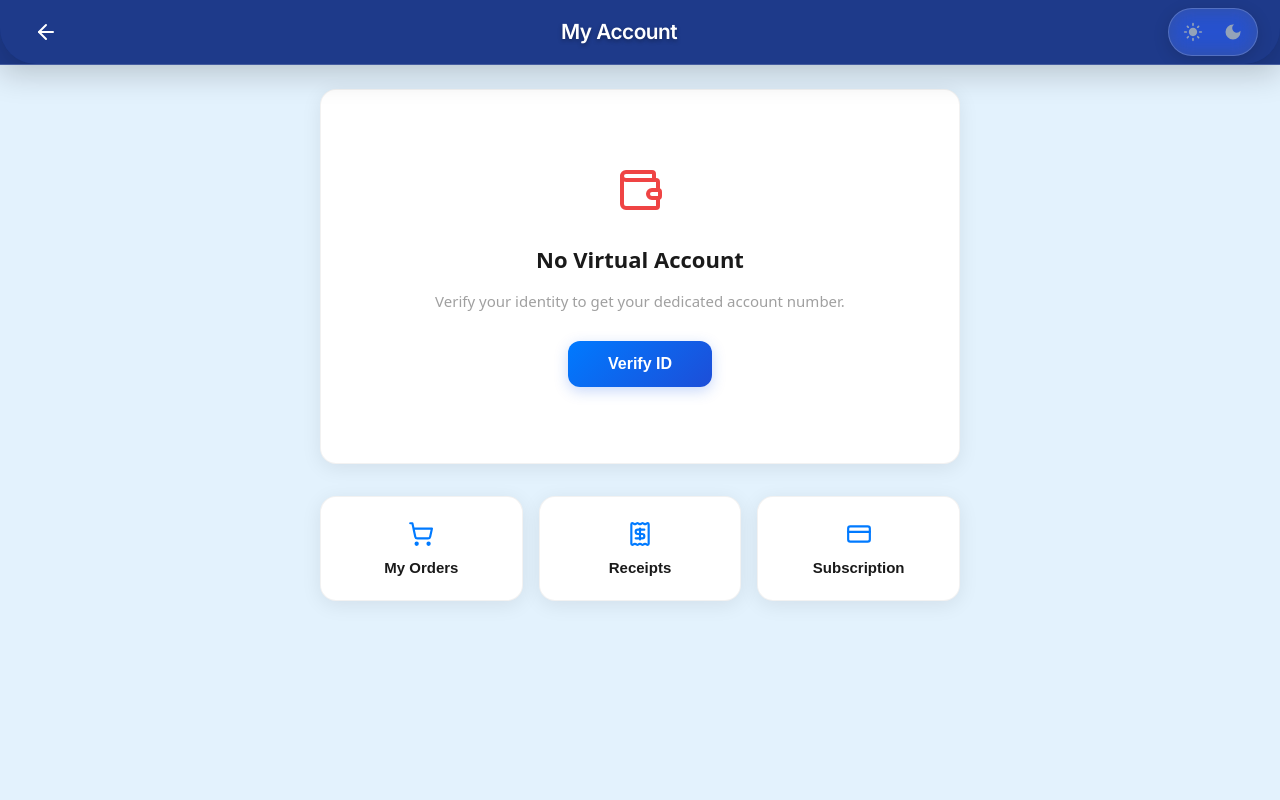
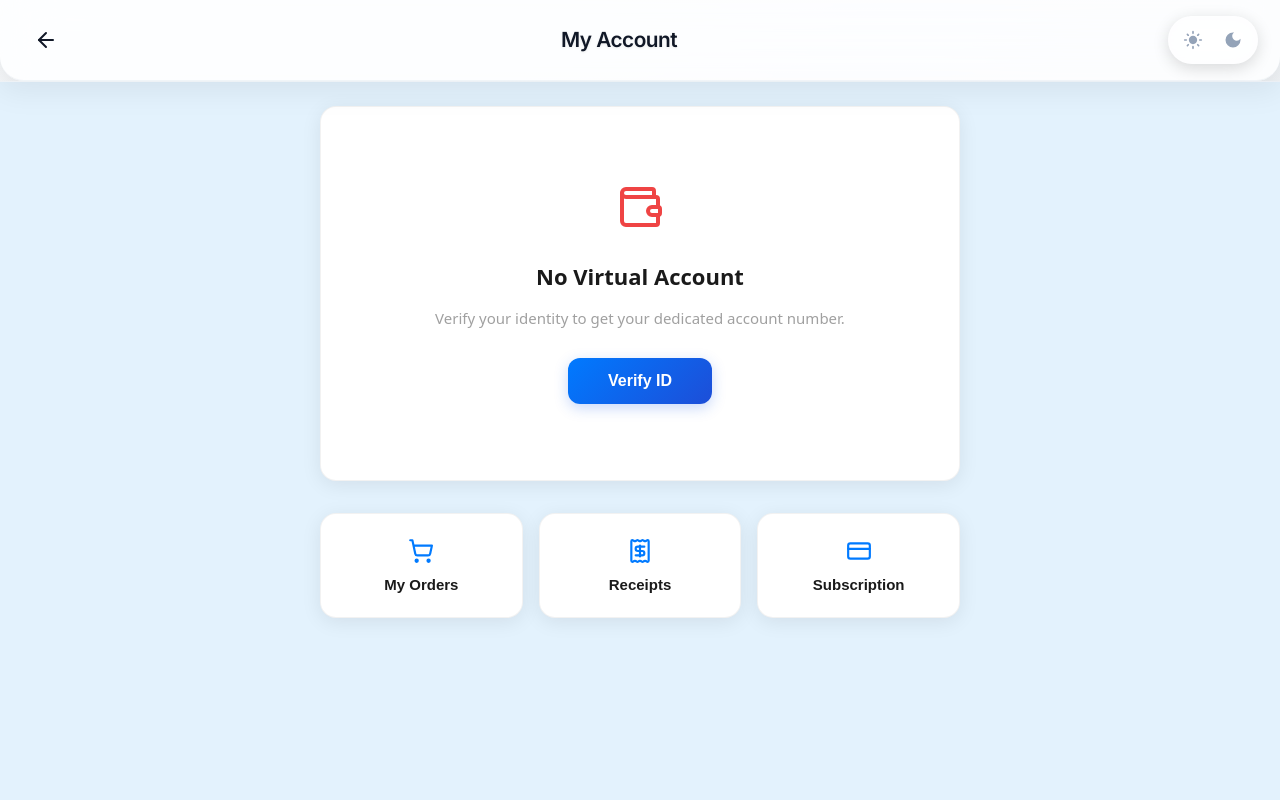
Before and after one commit to Opxzy222/Web-marketplace, a React (Vite) app: page /account in a window 1280 px wide. Shown: the top 800 px of the page. Built offline with nearby package versions, Linux system fonts and the light colour scheme.

Commit message:
huge progress

```diff
--- a/src/components/shop/Header.tsx
+++ b/src/components/shop/Header.tsx
@@ -38,7 +38,6 @@ const Header: React.FC = () => {
           <h1 className="greeting-main">
             {greeting}, <span className="user-name">{firstName}</span>
           </h1>
-          <p className="greeting-sub">{greeting}</p>
         </div>
 
         <motion.button
--- a/src/css/component/Header.css
+++ b/src/css/component/Header.css
@@ -1,66 +1,57 @@
 /* src/css/component/Header.css */
 @import url('https://fonts.googleapis.com/css2?family=Inter:wght@400;500;600;700&display=swap');
 
+/* ── Modern Variables ── */
 :root {
-  --header-bg-start: #3a7bd5;
-  --header-bg-end:   #3a6073;
-  --text-main:       #ffffff;
-  --text-sub:        rgba(255, 255, 255, 0.88);
-  --avatar-bg:       rgba(255, 255, 255, 0.20);
-  --avatar-text:     #ffffff;
-  --shadow:          0 6px 20px rgba(0, 0, 0, 0.22);
+  --header-bg: rgba(255, 255, 255, 0.78);          /* glass white */
+  --header-blur: blur(24px) saturate(190%);
+  --header-border: rgba(226, 232, 240, 0.45);
+  --header-shadow: 0 8px 32px rgba(0, 0, 0, 0.07);
+  --header-text: #0f172a;                          /* main greeting – deep slate, perfect */
+  --header-accent: #111827;                        /* charcoal gray – non-blue, max readability on light glass */
+  --header-radius: 24px;
 }
 
 .dark {
-  --header-bg-start: #1e3a8a;
-  --header-bg-end:   #0f172a;
-  --text-main:       #f1f5f9;
-  --text-sub:        rgba(241, 245, 249, 0.88);
-  --avatar-bg:       rgba(96, 165, 250, 0.28);
-  --avatar-text:     #e2e8f0;
-  --shadow:          0 8px 24px rgba(0, 0, 0, 0.50);
+  --header-bg: rgba(30, 41, 59, 0.88);
+  --header-blur: blur(20px) saturate(150%);
+  --header-border: rgba(51, 65, 85, 0.55);
+  --header-shadow: 0 12px 40px rgba(0, 0, 0, 0.48);
+  --header-text: #f1f5f9;
+  --header-accent: #e2e8f0;                        /* light gray – non-blue, bright & readable on dark glass */
+  --header-radius: 24px;
 }
 
+/* Header wrapper – extends to cover status bar */
 .shop-header {
   position: sticky;
   top: 0;
   z-index: 1000;
   width: 100%;
-  border: none;
-
-  /* REMOVE background from here — no color, no gradient here */
-  /* background: ... */
-  background: linear-gradient(
-    180deg,
-    var(--bg-gradient-start) 0%,
-    color-mix(in srgb, var(--bg-gradient-start) 70%, var(--bg-gradient-end) 30%) 50%,
-    var(--bg-gradient-end) 100%
-  );
-
-  overflow: hidden;          /* still good to have */
+  padding-top: env(safe-area-inset-top);
+  margin-top: calc(-1 * env(safe-area-inset-top));
+  background: transparent;
 }
 
-/* The rounded element gets the color/gradient */
+/* Inner – glass effect + moderate curve */
 .header-inner {
   max-width: 1440px;
   margin: 0 auto;
-  padding: 1.1rem 1.5rem;
+  padding: calc(1.1rem + env(safe-area-inset-top)) 1.5rem 1.1rem;
   display: flex;
   align-items: center;
   justify-content: space-between;
+  background: var(--header-bg);
+  backdrop-filter: var(--header-blur);
+  -webkit-backdrop-filter: var(--header-blur);
+  border-bottom: 1px solid var(--header-border);
+  box-shadow: var(--header-shadow);
+  border-bottom-left-radius: var(--header-radius);
+  border-bottom-right-radius: var(--header-radius);
+  transition: all 0.3s ease;
+}
 
-  border-bottom-left-radius: 40px;
-  border-bottom-right-radius: 40px;
-
-  /* Put your real gradient here (not inherit) */
-  background: #1E3A8A;
-
-  box-shadow: 0 10px 30px rgba(0, 0, 0, 0.18);
-  backdrop-filter: blur(8px);
-  -webkit-backdrop-filter: blur(8px);
-}
-/* ── Greeting ──────────────────────────────────────── */
-
+/* Greeting */
 .greeting-section {
   display: flex;
   flex-direction: column;
@@ -71,24 +62,24 @@
   margin: 0;
   font-size: 1.65rem;
   font-weight: 700;
-  color: var(--text-main);
+  color: var(--header-text);
   letter-spacing: -0.02em;
 }
 
 .user-name {
-  font-weight: 600;
-  opacity: 0.98;
+  color: var(--header-accent);
+  font-weight: 700;               /* bold emphasis */
+  opacity: 1;
+  letter-spacing: -0.01em;        /* subtle tightness for modern feel */
+  text-shadow: 0 1px 3px rgba(0, 0, 0, 0.10); /* stronger lift on glass */
+  transition: all 0.2s ease;
 }
 
-.greeting-sub {
-  margin: 0;
-  font-size: 0.98rem;
-  font-weight: 500;
-  color: var(--text-sub);
+.header-inner:hover .user-name {
+  text-shadow: 0 1px 6px rgba(0, 0, 0, 0.15); /* pop on hover */
 }
 
-/* ── Avatar ────────────────────────────────────────── */
-
+/* Avatar – glass style */
 .avatar-btn {
   background: none;
   border: none;
@@ -101,68 +92,53 @@
   width: 48px;
   height: 48px;
   border-radius: 50%;
-  background: var(--avatar-bg);
-  color: var(--avatar-text);
+  background: rgba(255, 255, 255, 0.20);
+  color: var(--header-text);
   font-weight: 700;
   font-size: 1.3rem;
   display: flex;
   align-items: center;
   justify-content: center;
-  box-shadow: 0 3px 12px rgba(0, 0, 0, 0.22);
+  box-shadow: 0 4px 16px rgba(0, 0, 0, 0.08);
   transition: all 0.2s ease;
+  border: 1px solid rgba(255, 255, 255, 0.12);
 }
 
-.avatar-btn:hover .avatar {
-  transform: scale(1.08);
-  box-shadow: 0 6px 20px rgba(0, 0, 0, 0.28);
+.dark .avatar {
+  background: rgba(241, 245, 249, 0.16);
+  border: 1px solid rgba(241, 245, 249, 0.10);
 }
 
-/* ── Responsive ────────────────────────────────────── */
+.avatar-btn:hover .avatar,
+.avatar-btn:focus-visible .avatar {
+  transform: scale(1.08);
+  box-shadow: 0 8px 24px rgba(0, 0, 0, 0.15);
+}
 
+/* Responsive */
 @media (max-width: 768px) {
   .header-inner {
-    padding: 1rem 1.25rem;
-    border-bottom-left-radius: 32px;
-    border-bottom-right-radius: 32px;
+    padding: calc(1rem + env(safe-area-inset-top)) 1.25rem 1rem;
+    --header-radius: 20px;
   }
-
-  .greeting-main {
-    font-size: 1.5rem;
-  }
-
-  .greeting-sub {
-    font-size: 0.94rem;
-  }
-
-  .avatar {
-    width: 44px;
-    height: 44px;
-    font-size: 1.18rem;
-  }
+  .greeting-main { font-size: 1.5rem; }
+  .avatar { width: 44px; height: 44px; font-size: 1.18rem; }
 }
 
 @media (max-width: 480px) {
   .header-inner {
-    padding: 0.9rem 1rem;
-    border-bottom-left-radius: 28px;
-    border-bottom-right-radius: 28px;
+    padding: calc(0.9rem + env(safe-area-inset-top)) 1rem 0.9rem;
+    --header-radius: 16px;
   }
-
-  .greeting-main {
-    font-size: 1.38rem;
-  }
-
-  .avatar {
-    width: 40px;
-    height: 40px;
-    font-size: 1.1rem;
-  }
+  .greeting-main { font-size: 1.38rem; }
+  .avatar { width: 40px; height: 40px; font-size: 1.1rem; }
 }
 
-/* Respect reduced motion */
+/* Reduced motion */
 @media (prefers-reduced-motion: reduce) {
   .avatar-btn .avatar,
-  .avatar-btn:hover .avatar {
+  .avatar-btn:hover .avatar,
+  .avatar-btn:focus-visible .avatar {
     transition: none;
     transform: none;
   }
--- a/src/css/component/HeaderGlobal.css
+++ b/src/css/component/HeaderGlobal.css
@@ -1,84 +1,73 @@
 /* =============================================
-   HeaderGlobal – advanced glassmorphism + gradient 2026 style
-   With curved bottom effect – original colors preserved
+   HeaderGlobal – modern glassmorphism 2026 style
+   Matches shop header: semi-transparent blur, moderate curve, high readability
    ============================================= */
 
 @import url('https://fonts.googleapis.com/css2?family=Inter:wght@400;500;600;700&display=swap');
 
+/* ── Modern Variables (aligned with shop header) ── */
 :root {
-  /* Light mode – sophisticated soft blue-purple gradient */
-  --gl-bg-start:        #5b7fff;
-  --gl-bg-end:          #3b5998;
-  --gl-text:            #ffffff;
-  --gl-text-shadow:     0 1.5px 4px rgba(0,0,0,0.35);
-  --gl-hover-bg:        rgba(255,255,255,0.16);
-  --gl-border:          rgba(255,255,255,0.18);
-  --gl-shadow-base:     0 8px 32px rgba(0,0,0,0.20);
-  --gl-shadow-scrolled: 0 14px 48px rgba(0,0,0,0.28);
-  --gl-blur:            12px;
-  --gl-saturate:        1.18;
+  --gl-bg: rgba(255, 255, 255, 0.78);              /* light glass white */
+  --gl-blur: blur(24px) saturate(190%);
+  --gl-border: rgba(226, 232, 240, 0.45);
+  --gl-shadow: 0 8px 32px rgba(0, 0, 0, 0.07);
+  --gl-text: #111827;                              /* charcoal gray – non-blue, max contrast on light glass */
+  --gl-hover-bg: rgba(255, 255, 255, 0.20);
+  --gl-radius: 24px;                               /* moderate curve */
 }
 
 .dark {
-  /* Dark mode – deep, cinematic navy → black gradient */
-  --gl-bg-start:        #1e3a8a;
-  --gl-bg-end:          #0f172a;
-  --gl-text:            #f1f5f9;
-  --gl-text-shadow:     0 1.5px 4px rgba(0,0,0,0.55);
-  --gl-hover-bg:        rgba(241,245,249,0.11);
-  --gl-border:          rgba(241,245,249,0.14);
-  --gl-shadow-base:     0 10px 40px rgba(0,0,0,0.55);
-  --gl-shadow-scrolled: 0 16px 60px rgba(0,0,0,0.70);
-  --gl-blur:            16px;
-  --gl-saturate:        1.30;
+  --gl-bg: rgba(30, 41, 59, 0.88);                 /* dark slate glass */
+  --gl-blur: blur(20px) saturate(150%);
+  --gl-border: rgba(51, 65, 85, 0.55);
+  --gl-shadow: 0 12px 40px rgba(0, 0, 0, 0.48);
+  --gl-text: #f1f5f9;                              /* light slate – readable */
+  --gl-hover-bg: rgba(241, 245, 249, 0.16);
+  --gl-radius: 24px;
 }
 
+/* Header wrapper – extends to cover status bar (same as shop header) */
 .gl-header {
   position: sticky;
   top: 0;
   left: 0;
   right: 0;
   z-index: 1000;
+  padding-top: env(safe-area-inset-top);
+  margin-top: calc(-1 * env(safe-area-inset-top));
   background: transparent;
-
-
-  /* Outer container has NO background → allows curve to be visible */
   overflow: hidden;
-  box-shadow: var(--gl-shadow-base);
+  box-shadow: var(--gl-shadow);
   border-bottom: 1px solid var(--gl-border);
-
   color: var(--gl-text);
   font-family: 'Inter', system-ui, -apple-system, sans-serif;
-
-  transition: all 0.4s cubic-bezier(0.16, 1, 0.3, 1);
+  transition: all 0.3s ease;
 }
 
 .gl-header.scrolled {
-  box-shadow: var(--gl-shadow-scrolled);
+  box-shadow: 0 12px 40px rgba(0, 0, 0, 0.12);     /* deeper on scroll – light/dark adjusted via var */
 }
 
-/* Inner wrapper carries gradient + blur + curve */
+/* Inner wrapper – carries glass + curve */
 .gl-header-inner {
-  background: #1E3A8A;
-  backdrop-filter: blur(var(--gl-blur)) saturate(var(--gl-saturate));
-  -webkit-backdrop-filter: blur(var(--gl-blur)) saturate(var(--gl-saturate));
+  background: var(--gl-bg);
+  backdrop-filter: var(--gl-blur);
+  -webkit-backdrop-filter: var(--gl-blur);
+  border-bottom: 1px solid var(--gl-border);
+  box-shadow: 0 10px 30px rgba(0, 0, 0, 0.10);     /* subtle under-curve depth */
 
-  /* Curved bottom – adjust radius to taste */
-  border-bottom-left-radius: 36px;
-  border-bottom-right-radius: 36px;
+  border-bottom-left-radius: var(--gl-radius);
+  border-bottom-right-radius: var(--gl-radius);
 
-  /* Extra shadow under the curve for depth */
-  box-shadow: 0 10px 30px rgba(0, 0, 0, 0.18);
-
-  /* Layout */
   display: flex;
   align-items: center;
   justify-content: space-between;
-  padding: env(safe-area-inset-top, 0) 1.375rem env(safe-area-inset-bottom, 0) 1.375rem;
+  padding: 1rem 1.375rem;                          /* content pad – safe-area handled by wrapper */
   min-height: 4rem;
+  transition: all 0.3s ease;
 }
 
-/* Back button */
+/* Left: Back button */
 .gl-header-left {
   flex: 0 0 auto;
 }
@@ -99,11 +88,11 @@
 .gl-back-btn:hover,
 .gl-back-btn:focus-visible {
   background: var(--gl-hover-bg);
-  transform: scale(1.16) translateY(-1px);
-  box-shadow: 0 4px 16px rgba(0,0,0,0.25);
+  transform: scale(1.12) translateY(-1px);
+  box-shadow: 0 4px 16px rgba(0, 0, 0, 0.15);
 }
 
-/* Title – centered, readable on gradient */
+/* Title – centered, high contrast */
 .gl-header-title {
   margin: 0;
   font-size: 1.3rem;
@@ -112,14 +101,14 @@
   text-align: center;
   flex: 1 1 auto;
   color: var(--gl-text);
-  text-shadow: var(--gl-text-shadow);
+  text-shadow: 0 1px 3px rgba(0, 0, 0, 0.08);      /* subtle lift on glass */
   white-space: nowrap;
   overflow: hidden;
   text-overflow: ellipsis;
   padding: 0 1.25rem;
 }
 
-/* Right side */
+/* Right side (ThemeToggle etc.) */
 .gl-header-right {
   flex: 0 0 auto;
   display: flex;
@@ -127,16 +116,12 @@
   gap: 1.125rem;
 }
 
-/* Responsive adjustments */
+/* Responsive */
 @media (max-width: 640px) {
   .gl-header-inner {
-    padding-left: 1rem;
-    padding-right: 1rem;
-    min-height: 3.75rem;
-    border-bottom-left-radius: 28px;
-    border-bottom-right-radius: 28px;
+    padding: 0.9rem 1rem;
+    --gl-radius: 20px;
   }
-
   .gl-header-title {
     font-size: 1.2rem;
   }
@@ -144,22 +129,18 @@
 
 @media (max-width: 480px) {
   .gl-header-inner {
-    border-bottom-left-radius: 24px;
-    border-bottom-right-radius: 24px;
+    --gl-radius: 16px;
   }
-
   .gl-header-title {
     font-size: 1.125rem;
     padding: 0 0.875rem;
   }
-
   .gl-back-btn {
     padding: 0.625rem;
   }
 }
 
-
-/* Respect reduced motion */
+/* Reduced motion */
 @media (prefers-reduced-motion: reduce) {
   .gl-back-btn,
   .gl-back-btn:hover {
@@ -168,38 +149,42 @@
   }
 }
 
-
+/* ── Shop ID / other extras (updated to match glass style) ── */
 .shop-id-container {
   display: flex;
   align-items: center;
   gap: 8px;
-  background: var(--bg-shop-id);
+  background: rgba(255, 255, 255, 0.18);           /* glass match */
   padding: 8px 14px;
   border-radius: 14px;
-  border: 1px solid var(--border-shop-id);
+  border: 1px solid var(--gl-border);
   backdrop-filter: blur(10px);
-  position: relative;
   transition: all 0.2s ease;
 }
 
+.dark .shop-id-container {
+  background: rgba(241, 245, 249, 0.14);
+}
+
 .shop-id-container:hover {
-  background: rgba(255, 255, 255, 0.12);
+  background: rgba(255, 255, 255, 0.22);
   transform: translateY(-1px);
-  box-shadow: var(--shadow-hover);
+  box-shadow: 0 6px 20px rgba(0, 0, 0, 0.12);
 }
 
 .shop-id-label {
   font-size: 12px;
   font-weight: 600;
-  color: var(--text-label);
+  color: var(--gl-text);
   text-transform: uppercase;
   letter-spacing: 0.6px;
+  opacity: 0.85;
 }
 
 .shop-id-value {
   font-size: 15px;
   font-weight: 700;
-  color: var(--text-value);
+  color: var(--gl-text);
   letter-spacing: 0.4px;
   max-width: 120px;
   overflow: hidden;
@@ -218,13 +203,19 @@
   justify-content: center;
   cursor: pointer;
   transition: all 0.2s ease;
-  color: var(--accent-copy);
+  color: var(--gl-text);
+}
+
+.dark .shop-id-copy-btn {
+  background: rgba(241, 245, 249, 0.10);
 }
 
 .shop-id-copy-btn:hover {
   background: rgba(255, 255, 255, 0.22);
   transform: scale(1.1);
 }
+
+/* ... rest of your .copy-feedback, .empty-right-placeholder etc. can stay as-is or inherit vars ... */
 
 .shop-id-copy-btn.copied {
   background: rgba(34, 197, 94, 0.25);
--- a/src/index.css
+++ b/src/index.css
@@ -1,26 +1,33 @@
 /* Define theme variables */
 .ind-html {
-  /* You can move :root variables here if you want them scoped */
-  --background: #f8fafc;
+  --background: #f8fafc; /* light bg */
   --foreground: #0f172a;
   --card: #ffffff;
   --card-foreground: #0f172a;
   --muted: #f1f5f9;
   --muted-foreground: #64748b;
-  --accent: #2563eb;
+  --accent: #2563eb; /* blue-600 for light */
   --border: #e2e8f0;
   --radius: 0.75rem;
+
+  /* New: Header-specific vars for modern look (light mode: soft blue) */
+  --header-bg: #eff6ff; /* blue-50 inspired, soft */
+  --header-fg: #1e40af; /* blue-800 for contrast */
 }
 
 .ind-html.ind-dark {
-  --background: #0f172a;
+  --background: #0f172a; /* dark bg */
   --foreground: #f8fafc;
   --card: #1e293b;
   --card-foreground: #f8fafc;
   --muted: #1e293b;
   --muted-foreground: #94a3b8;
-  --accent: #3b82f6;
+  --accent: #3b82f6; /* blue-500 for dark */
   --border: #334155;
+
+  /* New: Header vars for dark mode (deep indigo) */
+  --header-bg: #1e293b; /* slate-800 inspired */
+  --header-fg: #bfdbfe; /* blue-200 for contrast */
 }
 
 /* Apply base styles */
@@ -33,6 +40,24 @@
   -moz-osx-font-smoothing: grayscale;
   min-height: 100vh;
   transition: background-color 0.3s ease, color 0.3s ease;
+  position: relative; /* for pseudo-elements */
+}
+
+/* Modern status bar overlay for iOS blending (glassmorphic effect) */
+.ind-body::before {
+  content: '';
+  position: fixed;
+  top: 0;
+  left: 0;
+  right: 0;
+  height: env(safe-area-inset-top);
+  background-color: var(--header-bg); /* blends with header */
+  backdrop-filter: blur(12px) saturate(120%);
+  -webkit-backdrop-filter: blur(12px) saturate(120%);
+  opacity: 0.85; /* subtle transparency */
+  z-index: 9999; /* above content, below potential overlays */
+  pointer-events: none;
+  transition: background-color 0.3s ease;
 }
 
 /* Mobile & touch improvements */
@@ -51,20 +76,14 @@
 .ind-html :focus-visible {
   outline: 2px solid var(--accent);
   outline-offset: 2px;
+  border-radius: 4px; /* modern rounded focus */
+  transition: outline 0.1s ease;
 }
 
-/* Full height chain with background fallback */
+/* Full height chain (no forced background) */
 .ind-html,
 .ind-body,
 .ind-root {
   margin: 0;
   height: 100%;
-  background: #1E3A8A !important; /* fallback + iOS blending */
 }
-
-/* If you have a fixed header at the top */
-.ind-gl-header,
-.ind-header,
-[class*="ind-header"] {
-  background-color: #1E3A8A !important;
-}
```
Also changed, not shown: index.html (+6 -4 lines).
